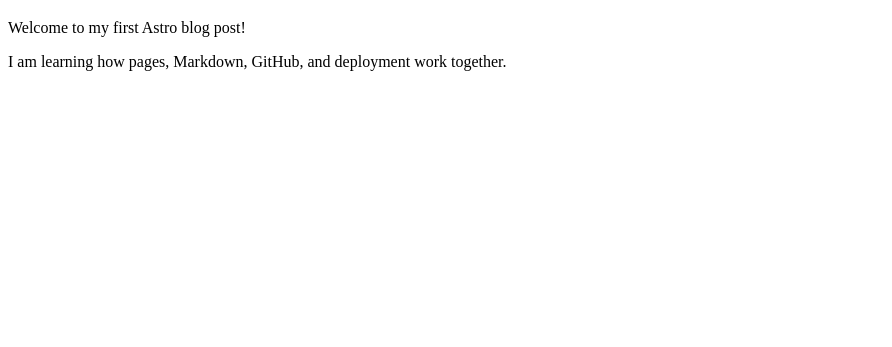
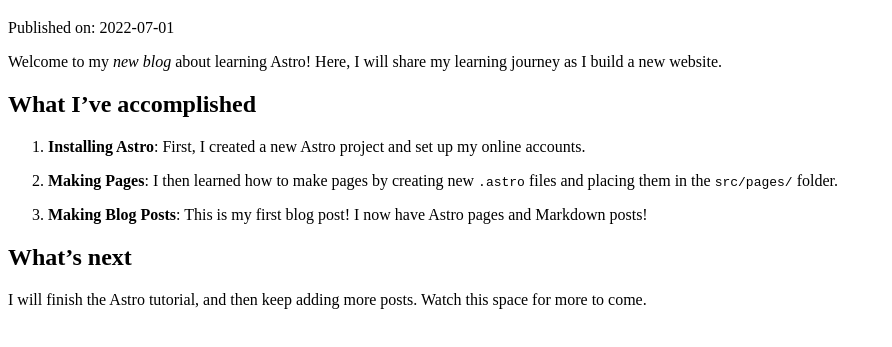
Before and after one commit to wpfixy/astro-learning-site, an Astro site: page /posts/post-1 in a window 1280 px wide. Shown: the part 61-408 px from the top of the page, without its empty margins (0-892 px from the left). Built offline with nearby package versions, Linux system fonts and the light colour scheme; Astro itself is replaced by a stand-in of ours.

Commit message:
changes to post-1.md

```diff
--- a/src/pages/posts/post-1.md
+++ b/src/pages/posts/post-1.md
@@ -7,6 +7,18 @@ author: "Vikash Kumar"
 
 # My First Blog Post
 
-Welcome to my first Astro blog post!
+Published on: 2022-07-01
 
-I am learning how pages, Markdown, GitHub, and deployment work together.
+Welcome to my _new blog_ about learning Astro! Here, I will share my learning journey as I build a new website.
+
+## What I've accomplished
+
+1. **Installing Astro**: First, I created a new Astro project and set up my online accounts.
+
+2. **Making Pages**: I then learned how to make pages by creating new `.astro` files and placing them in the `src/pages/` folder.
+
+3. **Making Blog Posts**: This is my first blog post! I now have Astro pages and Markdown posts!
+
+## What's next
+
+I will finish the Astro tutorial, and then keep adding more posts. Watch this space for more to come.
```
